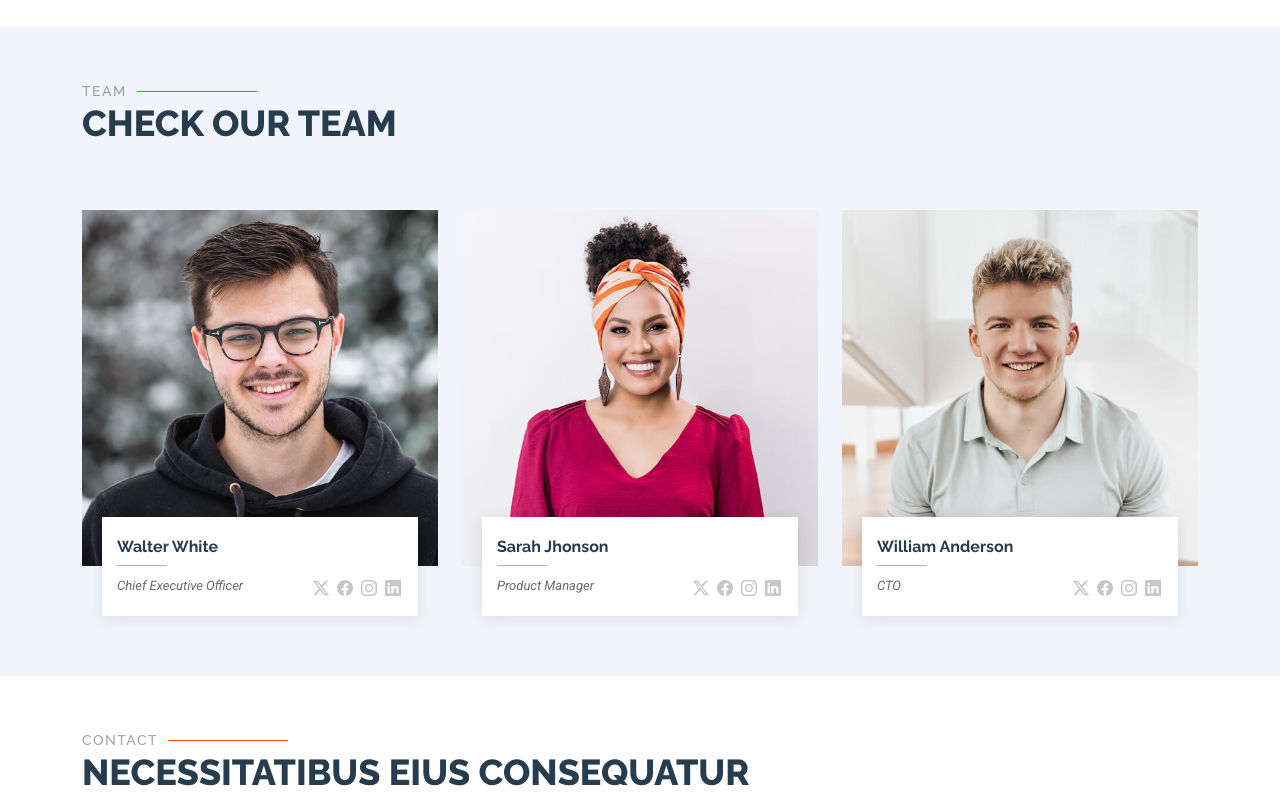
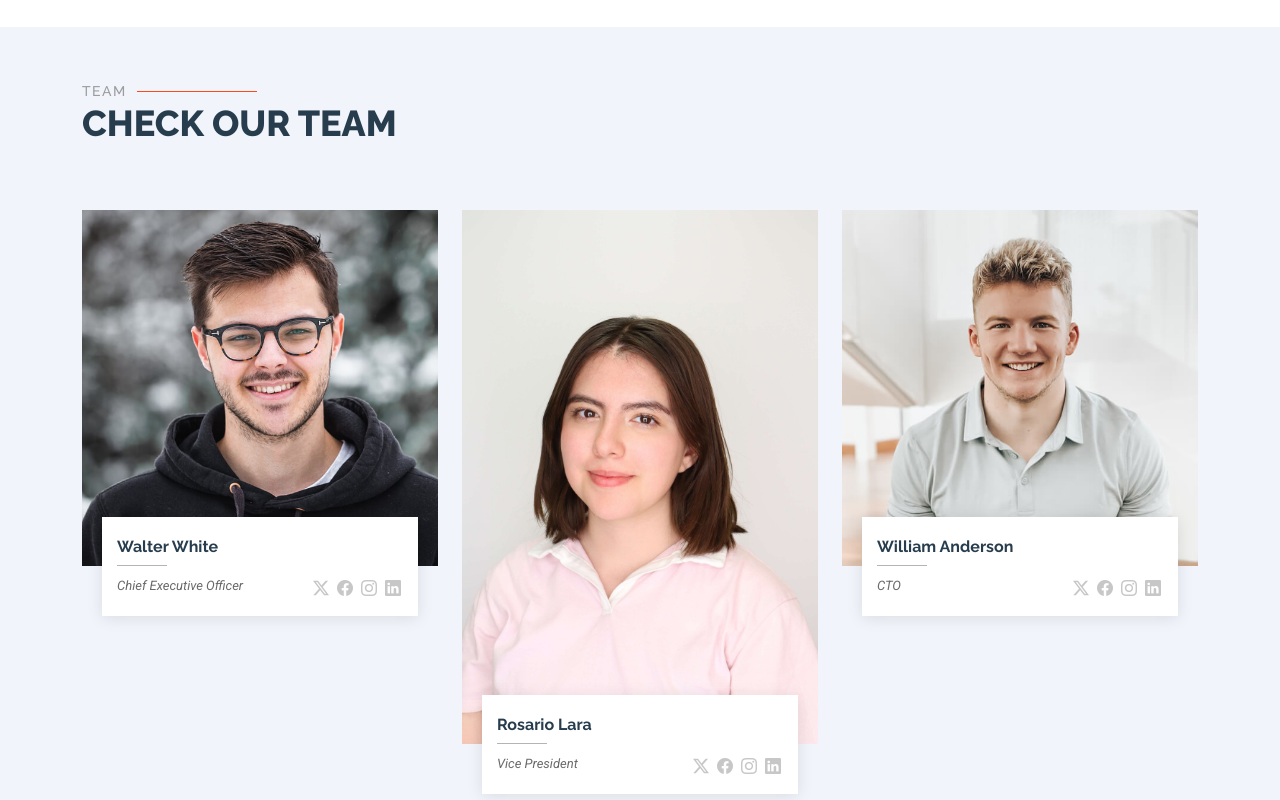
Before and after one commit to VisionMexicoUTEP/Vision-Mexico-Website, a plain HTML site: page index.html in a window 1280 px wide. Shown: the part 5985-6785 px from the top of the page. Drawn offline with Linux system fonts and the light colour scheme; animation ran at ten frames a second.

Commit message:
chenge my image - Rosario Lara

```diff
--- a/index.html
+++ b/index.html
@@ -597,8 +597,8 @@
             <div class="swiper-slide">
               <div class="testimonial-item">
                 <img src="assets/img/testimonials/testimonials-4.jpg" class="testimonial-img" alt="">
-                <h3>Matt Brandon</h3>
-                <h4>Freelancer</h4>
+                <h3>Rosario Lara</h3>
+                <h4>Vice President</h4>
                 <div class="stars">
                   <i class="bi bi-star-fill"></i><i class="bi bi-star-fill"></i><i class="bi bi-star-fill"></i><i class="bi bi-star-fill"></i><i class="bi bi-star-fill"></i>
                 </div>
@@ -840,10 +840,10 @@
 
           <div class="col-lg-4 col-md-6" data-aos="fade-up" data-aos-delay="200">
             <div class="member">
-              <div class="pic"><img src="assets/img/team/team-2.jpg" class="img-fluid" alt=""></div>
+              <div class="pic"><img src="assets/img/team/foto.jpeg" class="img-fluid" alt=""></div>
               <div class="member-info">
-                <h4>Sarah Jhonson</h4>
-                <span>Product Manager</span>
+                <h4>Rosario Lara</h4>
+                <span>Vice President</span>
                 <div class="social">
                   <a href=""><i class="bi bi-twitter-x"></i></a>
                   <a href=""><i class="bi bi-facebook"></i></a>
```
Also changed, not shown: assets/img/team/foto.jpeg (added).
